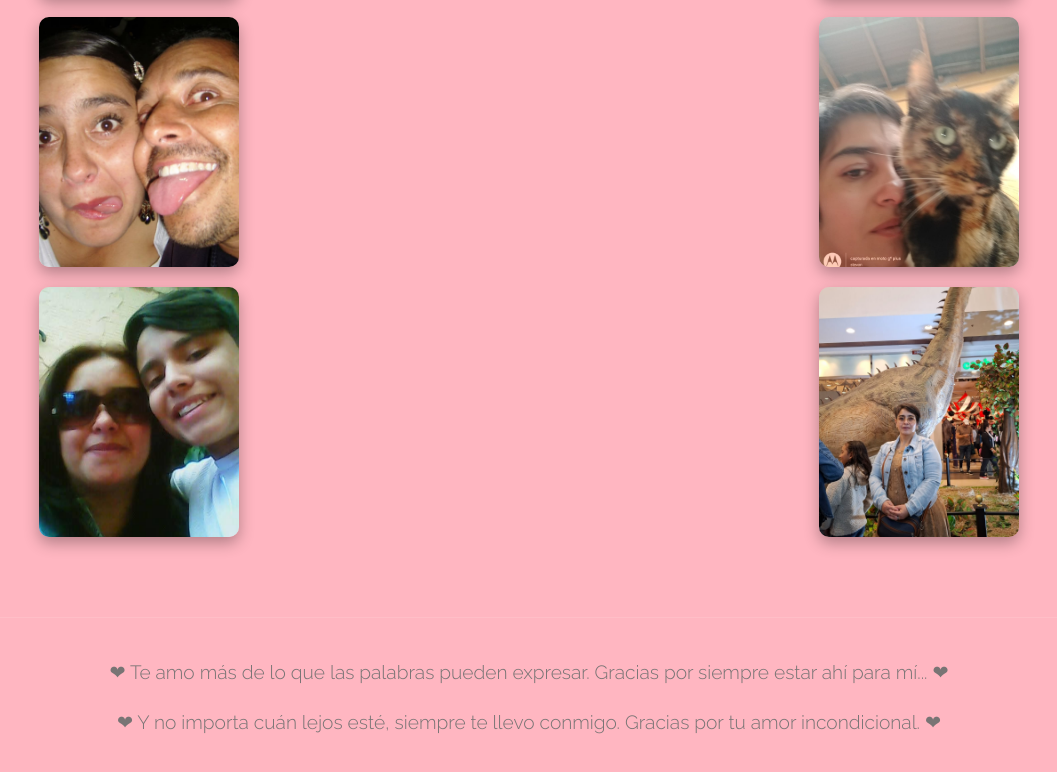
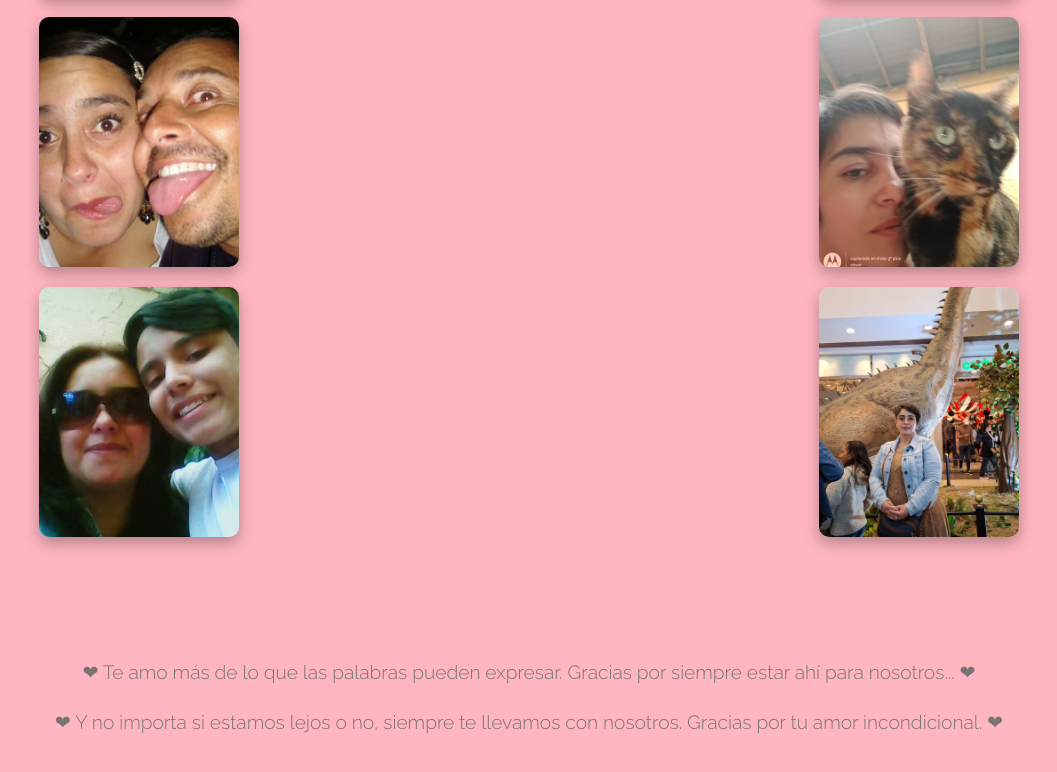
Before and after one commit to stevanolaya/Madre, a plain HTML site: page index.html in a window 1280 px wide. Shown: the part 958-1730 px from the top of the page, without its empty margins (111-1168 px from the left). Drawn offline with Linux system fonts and the light colour scheme.

Commit message:
Update index.html

```diff
--- a/index.html
+++ b/index.html
@@ -48,9 +48,9 @@
   </section>
 
   <section id="message">
-    <p><span class="heart">❤</span> Te amo más de lo que las palabras pueden expresar. Gracias por siempre estar ahí para mí... <span
+    <p><span class="heart">❤</span> Te amo más de lo que las palabras pueden expresar. Gracias por siempre estar ahí para nosotros... <span
         class="heart">❤</span></p>
-    <p><span class="heart">❤</span> Y no importa cuán lejos esté, siempre te llevo conmigo. Gracias por tu amor incondicional. <span class="heart">❤</span></p>
+    <p><span class="heart">❤</span> Y no importa si estamos lejos o no, siempre te llevamos con nosotros. Gracias por tu amor incondicional. <span class="heart">❤</span></p>
   </section>
 
   <script src="script.js"></script>
```
